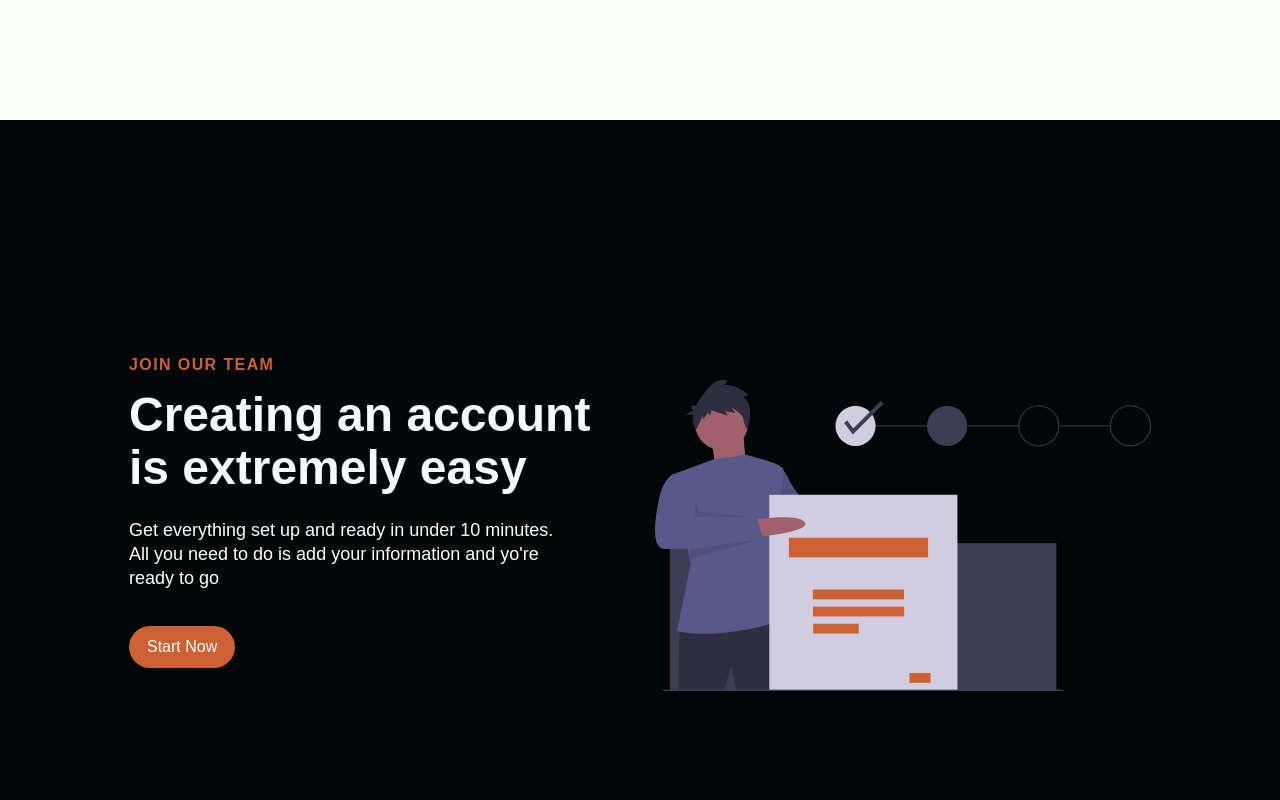
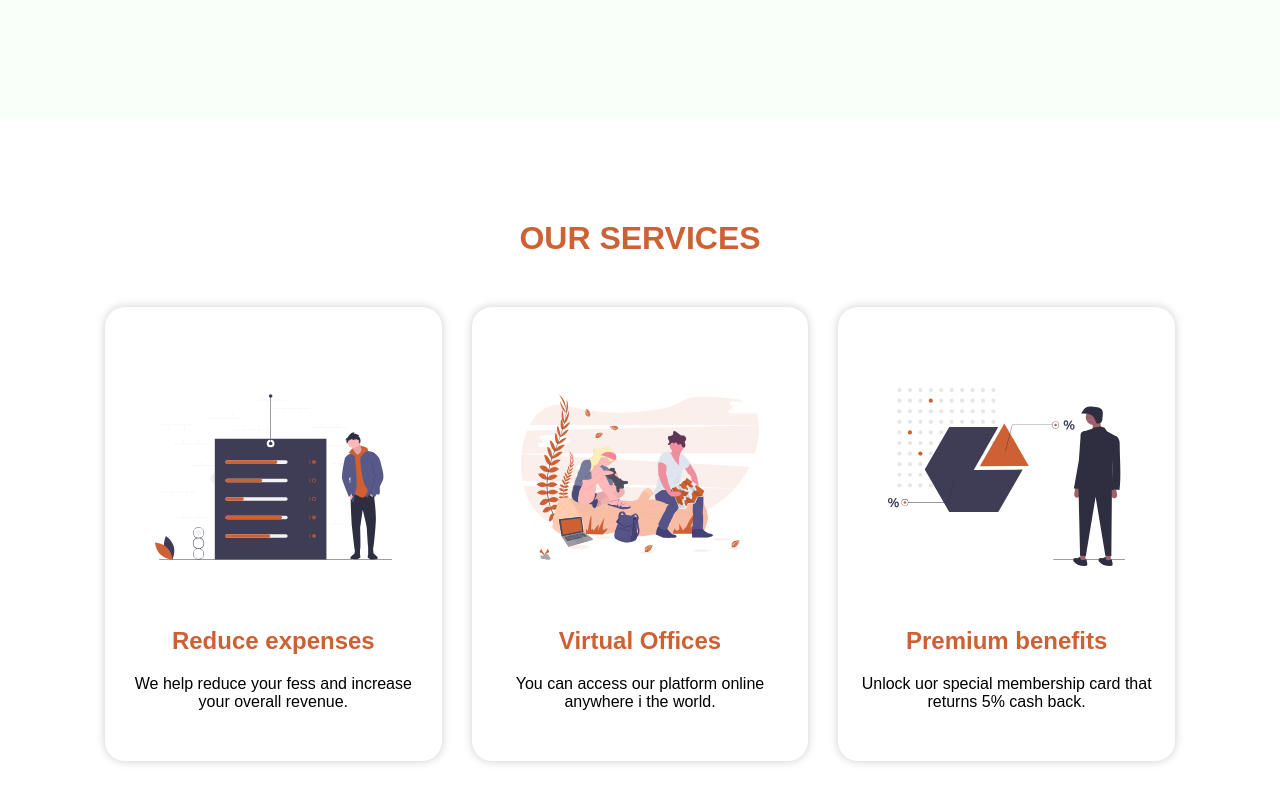
Before and after one commit to jarekTerejko/dollar-react, a React (Create React App) app: page / in a window 1280 px wide. Shown: the part 2400-3200 px from the top of the page. Built offline with nearby package versions, Linux system fonts and the light colour scheme; a web font is replaced by a local one.

Commit message:
add services section

```diff
--- /dev/null
+++ b/src/components/ServiceCard/ServiceCardElements.js
@@ -0,0 +1,31 @@
+import styled from "styled-components";
+
+export const ServicesCard = styled.div`
+  min-height: 400px;
+  display: flex;
+  flex-direction: column;
+  justify-content: center;
+  align-items: center;
+  box-shadow: 0px 0px 10px rgba(0, 0, 0, 0.2);
+  padding: 20px;
+  border-radius: 20px;
+  text-align: center;
+`;
+
+export const ServicesIcon = styled.img`
+  display: block;
+  max-width: 80%;
+  height: 300px;
+`;
+
+export const ServicesH2 = styled.h2`
+  font-size: 24px;
+  color: #cd6133;
+  margin-bottom: 20px;
+`;
+
+export const ServicesP = styled.p`
+  font-size: 16px;
+  color: #010101;
+  margin-bottom: 30px;
+`;
--- /dev/null
+++ b/src/components/ServiceCard/index.js
@@ -0,0 +1,19 @@
+import React from "react";
+import {
+  ServicesCard,
+  ServicesIcon,
+  ServicesH2,
+  ServicesP,
+} from "./ServiceCardElements";
+
+const ServiceCard = ({ service }) => {
+  return (
+    <ServicesCard>
+      <ServicesIcon src={service.image} />
+      <ServicesH2>{service.title}</ServicesH2>
+      <ServicesP>{service.paragraph}</ServicesP>
+    </ServicesCard>
+  );
+};
+
+export default ServiceCard;
--- /dev/null
+++ b/src/components/Services/DataServices.js
@@ -0,0 +1,21 @@
+import img1 from "../../images/svg3.svg";
+import img2 from "../../images/svg2.svg";
+import img3 from "../../images/svg5.svg";
+
+export const dataServices = [
+  {
+    image: img1,
+    title: "Reduce expenses",
+    paragraph: "We help reduce your fess and increase your overall revenue.",
+  },
+  {
+    image: img2,
+    title: "Virtual Offices",
+    paragraph: "You can access our platform online anywhere i the world.",
+  },
+  {
+    image: img3,
+    title: "Premium benefits",
+    paragraph: "Unlock uor special membership card that returns 5% cash back.",
+  },
+];
--- /dev/null
+++ b/src/components/Services/ServicesElements.js
@@ -0,0 +1,22 @@
+import styled from "styled-components";
+
+export const ServicesContainer = styled.section`
+  max-width: 1100px;
+  padding: 100px 15px;
+  margin: 0 auto;
+`;
+
+export const ServicesH1 = styled.h1`
+  font-size: 32px;
+  font-weight: 700;
+  text-transform: uppercase;
+  color: #cd6133;
+  text-align: center;
+  margin-bottom: 50px;
+`;
+
+export const ServicesWrapper = styled.div`
+  display: grid;
+  grid-template-columns: repeat(auto-fit, minmax(270px, 1fr));
+  grid-gap: 30px;
+`;
--- /dev/null
+++ b/src/components/Services/index.js
@@ -0,0 +1,23 @@
+import React from "react";
+import {
+  ServicesContainer,
+  ServicesH1,
+  ServicesWrapper,
+} from "./ServicesElements";
+import { dataServices } from "./DataServices.js";
+import ServiceCard from "../ServiceCard";
+
+const Services = () => {
+  return (
+    <ServicesContainer id="services">
+      <ServicesH1>Our Services</ServicesH1>
+      <ServicesWrapper>
+        {dataServices.map((service, i) => {
+          return <ServiceCard service={service} key={i} />;
+        })}
+      </ServicesWrapper>
+    </ServicesContainer>
+  );
+};
+
+export default Services;
--- a/src/pages/index.js
+++ b/src/pages/index.js
@@ -1,32 +1,33 @@
-import React, {useState} from 'react'
-import HeroSection from '../components/HeroSection'
-import InfoSection from '../components/InfoSection'
-import { homeObjOne, homeObjTwo, homeObjThree } from '../components/InfoSection/Data'
-import Navbar from '../components/Navbar'
-import Sidebar from '../components/Sidebar'
-
-
-
-
+import React, { useState } from "react";
+import HeroSection from "../components/HeroSection";
+import InfoSection from "../components/InfoSection";
+import {
+  homeObjOne,
+  homeObjTwo,
+  homeObjThree,
+} from "../components/InfoSection/Data";
+import Navbar from "../components/Navbar";
+import Services from "../components/Services";
+import Sidebar from "../components/Sidebar";
 
 const Home = () => {
-
-    const [isOpen, setIsOpen] = useState(false)
+  const [isOpen, setIsOpen] = useState(false);
 
   const toggleMenu = () => {
-        setIsOpen(!isOpen)
-    }
+    setIsOpen(!isOpen);
+  };
 
   return (
     <>
       <Sidebar isOpen={isOpen} toggleMenu={toggleMenu} />
       <Navbar isOpen={isOpen} toggleMenu={toggleMenu} />
-           <HeroSection/>
+      <HeroSection />
       <InfoSection {...homeObjOne} />
       <InfoSection {...homeObjTwo} />
+      <Services />
       <InfoSection {...homeObjThree} />
     </>
-    )
-}
+  );
+};
 
-export default Home
+export default Home;
```
Also changed, not shown: src/images/svg2.svg, 1 other file (tests, documents, lock files or other folders). Lines whose indentation alone changed are shown as unchanged.
